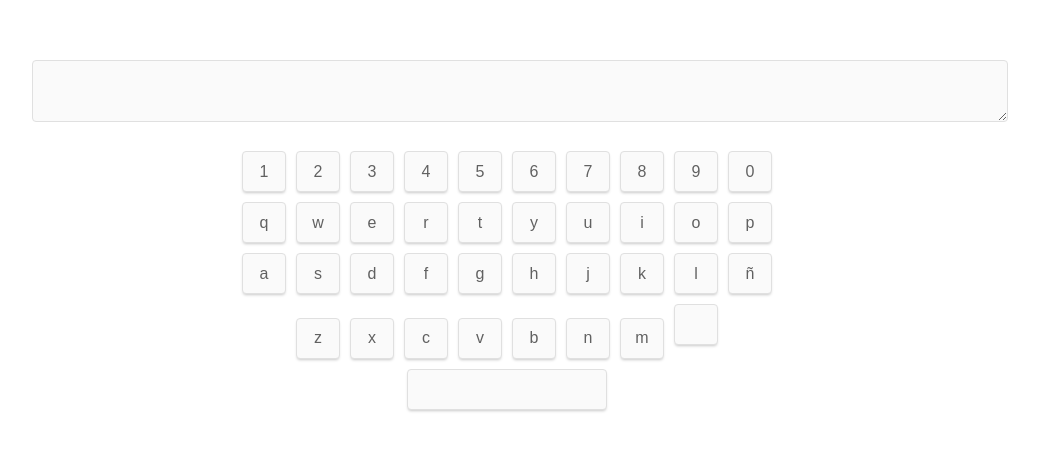
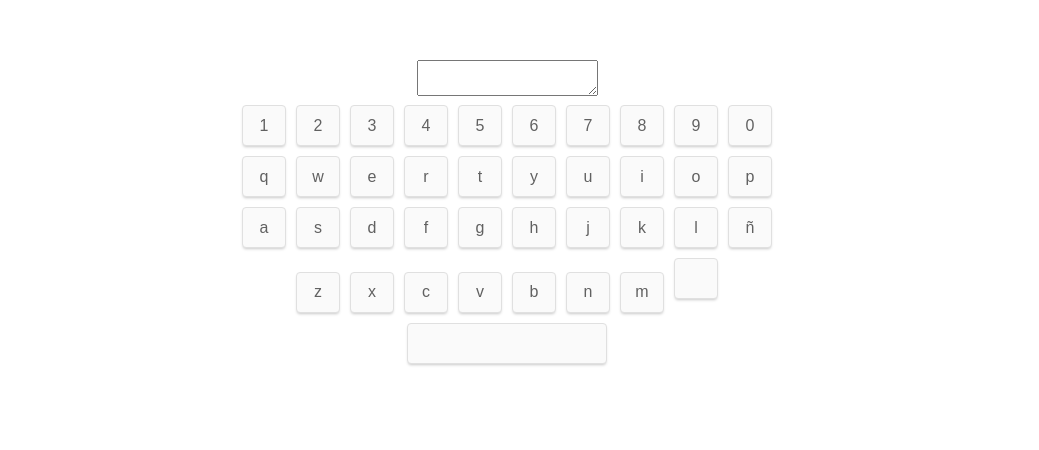
Before and after one commit to joseraul/vue-virtual-keyboard, a Vue app: page / in a window 1280 px wide. Shown: the top 450 px of the page, without its empty margins (133-1172 px from the left). Built offline with nearby package versions, Linux system fonts and the light colour scheme.

Commit message:
clean the code a little

```diff
--- a/src/components/Keyboard.vue
+++ b/src/components/Keyboard.vue
@@ -19,7 +19,7 @@
         name: "keyboard",
 
         components: {
-          Key,
+          Key
         },
 
         data: function() {
@@ -29,10 +29,6 @@
         },
 
         methods: {
-            printLetter: function(event){
-                console.log(event.currentTarget.innerHTML);
-                this.$eventHub.$emit('event_print_letter', event.currentTarget.innerHTML);
-            }
         }
     }
 </script>
--- a/src/components/Message.vue
+++ b/src/components/Message.vue
@@ -8,13 +8,15 @@
 
         data: function() {
             return {
-                message: ""
+                message: "",
+                locale: ""
             }
         },
 
         methods: {
-            printSymbol(letter) {
-                this.message += letter;
+            printSymbol(symbol) {
+                this.message += symbol;
+                console.log()
             },
 
             deleteLastElement() {
@@ -23,9 +25,6 @@
         },
 
         created: function() {
-            this.$eventHub.$on('event_print_letter', (letter) => {
-                this.updateContent(letter);
-            });
             this.$eventHub.$on('key_pressed', (key) => {
                 switch(key.action) {
                     case 'delete':
@@ -40,17 +39,5 @@
 </script>
 
 <style scoped>
-    .message {
-        padding: .375rem .75rem;
-        font-size: 1rem;
-        line-height: 1.5;
-        color: #424242;
-        background-color: #fafafa;
-        border: 1px solid #E0E0E0;
-        border-radius: .25rem;
-        display: block;
-        margin: 0 auto;
-        margin-bottom:1.5rem;
-        width: 100%;
-    }
+
 </style>
```
Also changed, not shown: src/assets/logo.png (deleted), 1 other file (tests, documents, lock files or other folders).
